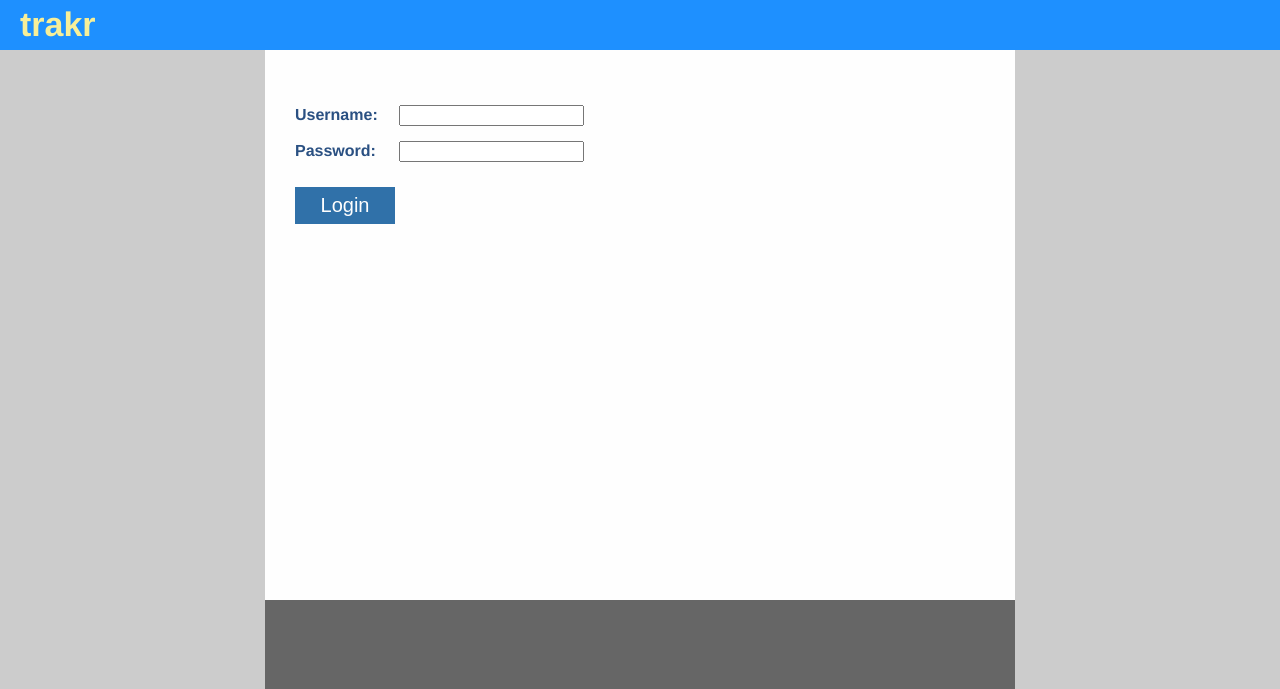
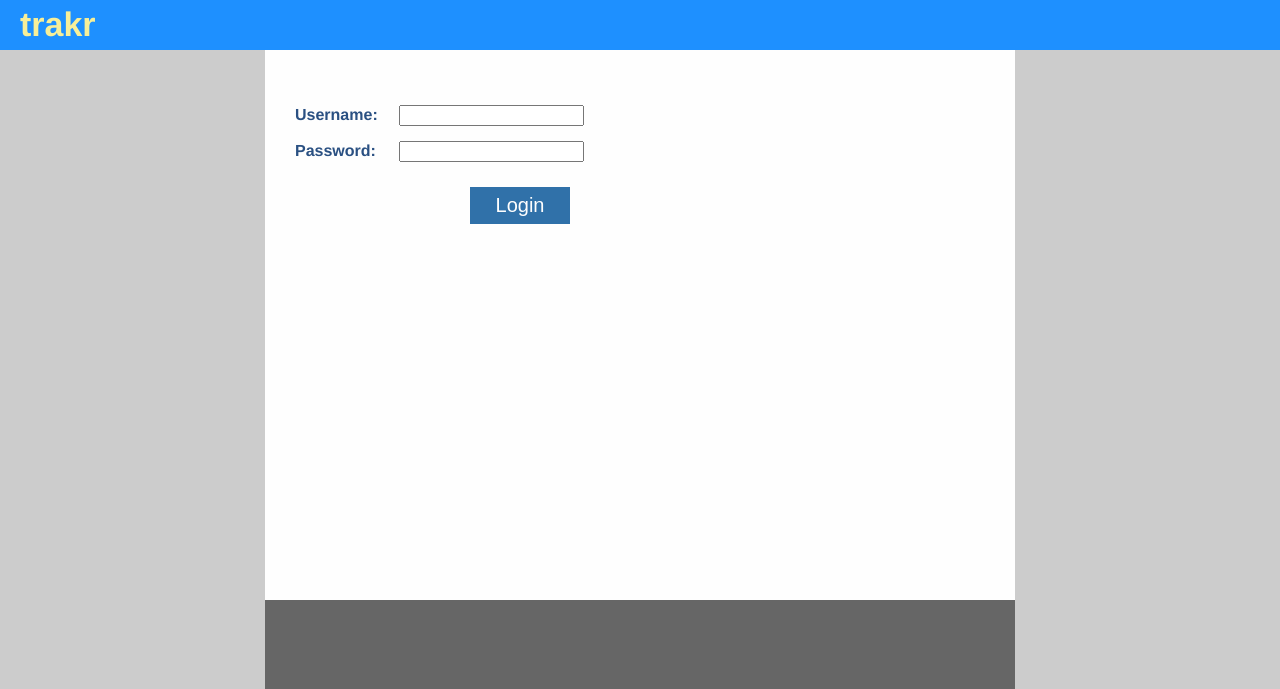
Before and after one commit to paulkore/moneytracker, a Django app: page /login/ in a window 1280 px wide. Shown: the top 689 px of the page. Run offline with Django 3.2, Linux system fonts and the light colour scheme; some libraries are stand-ins or nearby versions.

Commit message:
Move login button to a better position
Aligns the Login button with the right border of the input fields

```diff
--- a/moneytracker/static/style.css
+++ b/moneytracker/static/style.css
@@ -255,7 +255,9 @@ form {
     width: 180px;
 }
 
-
+#login-form .form-buttons {
+    padding-left: 175px;
+}
 
 
 
```
